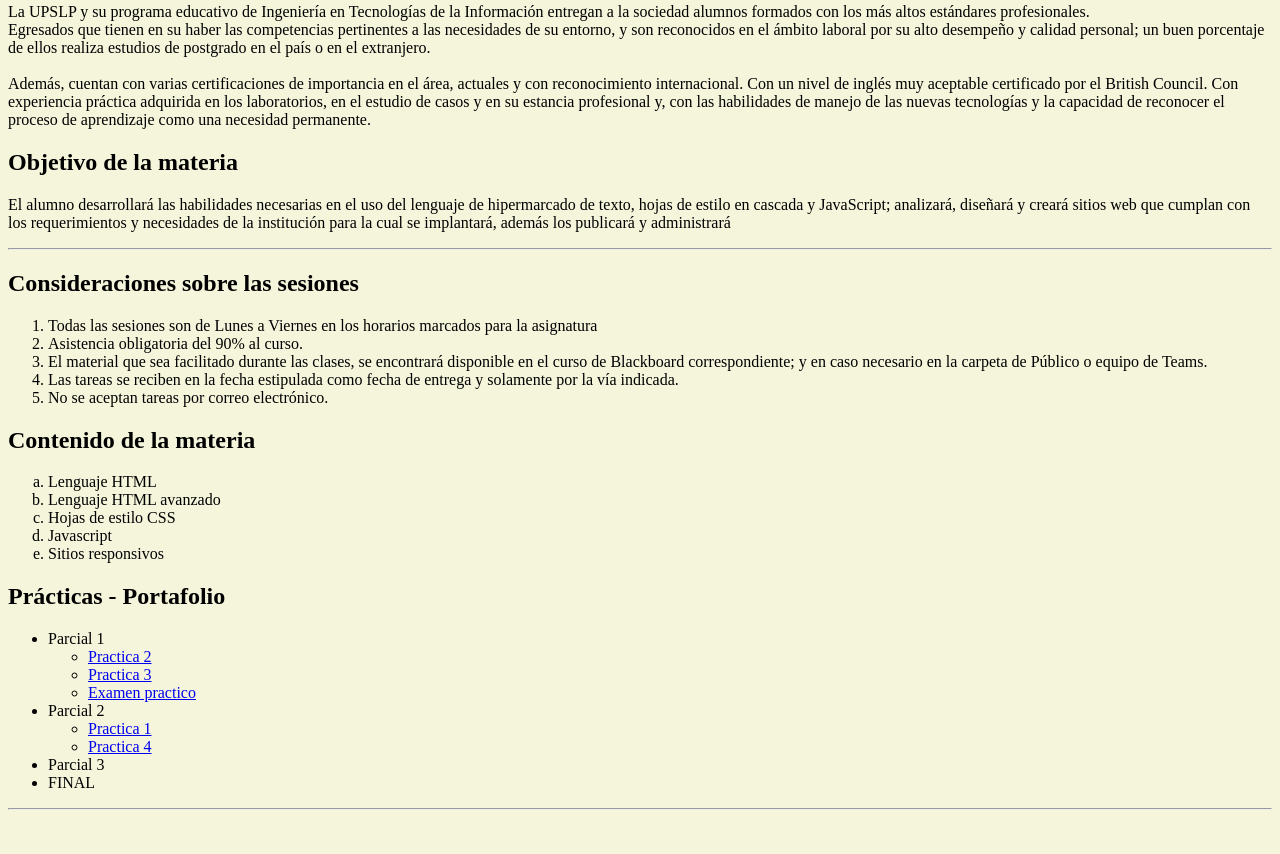
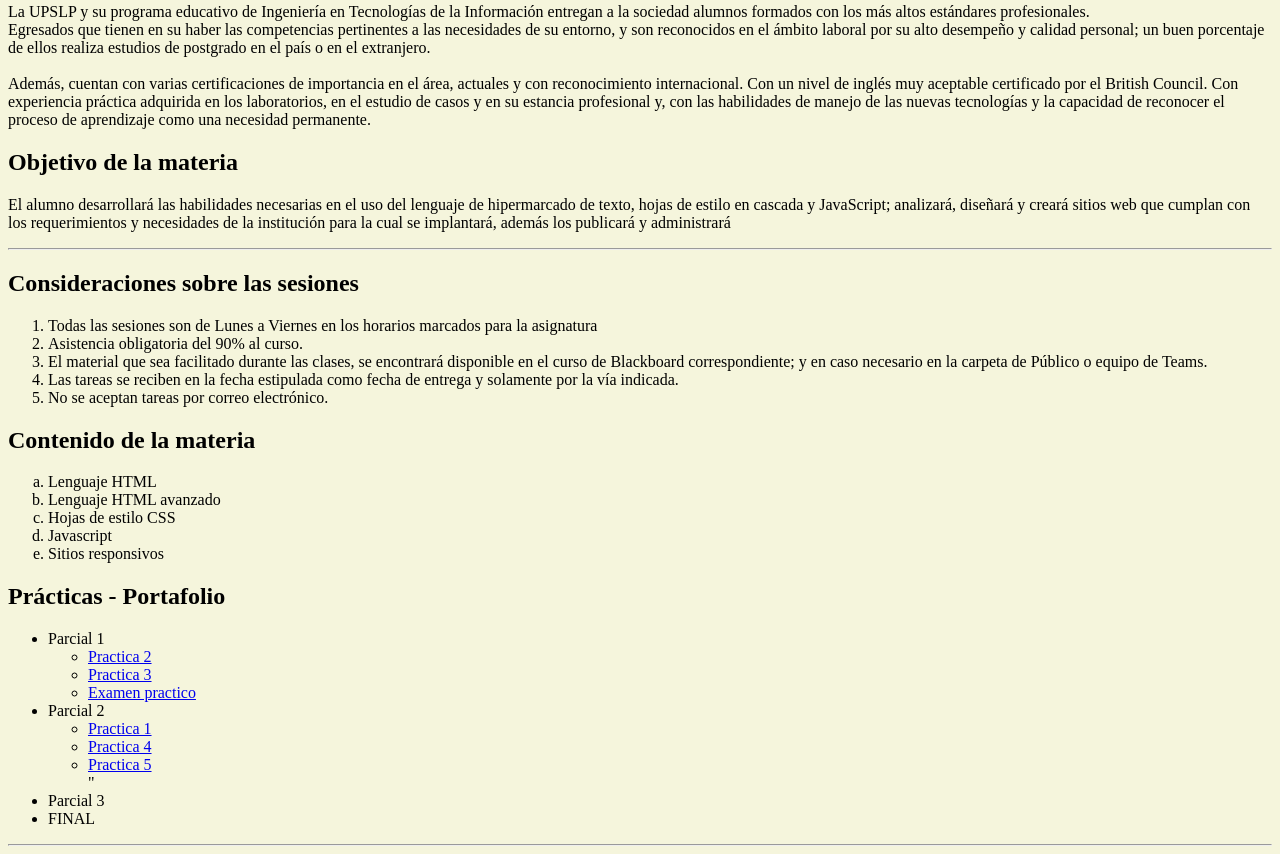
Before and after one commit to eaat9/Evidencias1, a plain HTML site: page index.html in a window 1280 px wide. Shown: the part 766-1620 px from the top of the page. Before the commit the page ends 1584 px from the top, so only its background shows below. Drawn offline with Linux system fonts and the light colour scheme.

Commit message:
Update index.html

```diff
--- a/index.html
+++ b/index.html
@@ -96,6 +96,9 @@ Además, cuentan con varias certificaciones de importancia en el área, actuales
 		<ul>
 		<li><a href="https://eaat9.github.io/Evidencias1/Practica 1 Formulario.html">Practica 1</a></li>
 		<li><a href="https://eaat9.github.io/Evidencias1/Práctica 4 Barra de navegación con CSS.html">Practica 4</a></li>
+		<li><a href="https://eaat9.github.io/Evidencias1/Práctica 5 Barra de navegación fija.html">Practica 5</a></li>
+
+"</li>
 		</ul>
 	<li>Parcial 3</li>
 	<li>FINAL</li>
```
